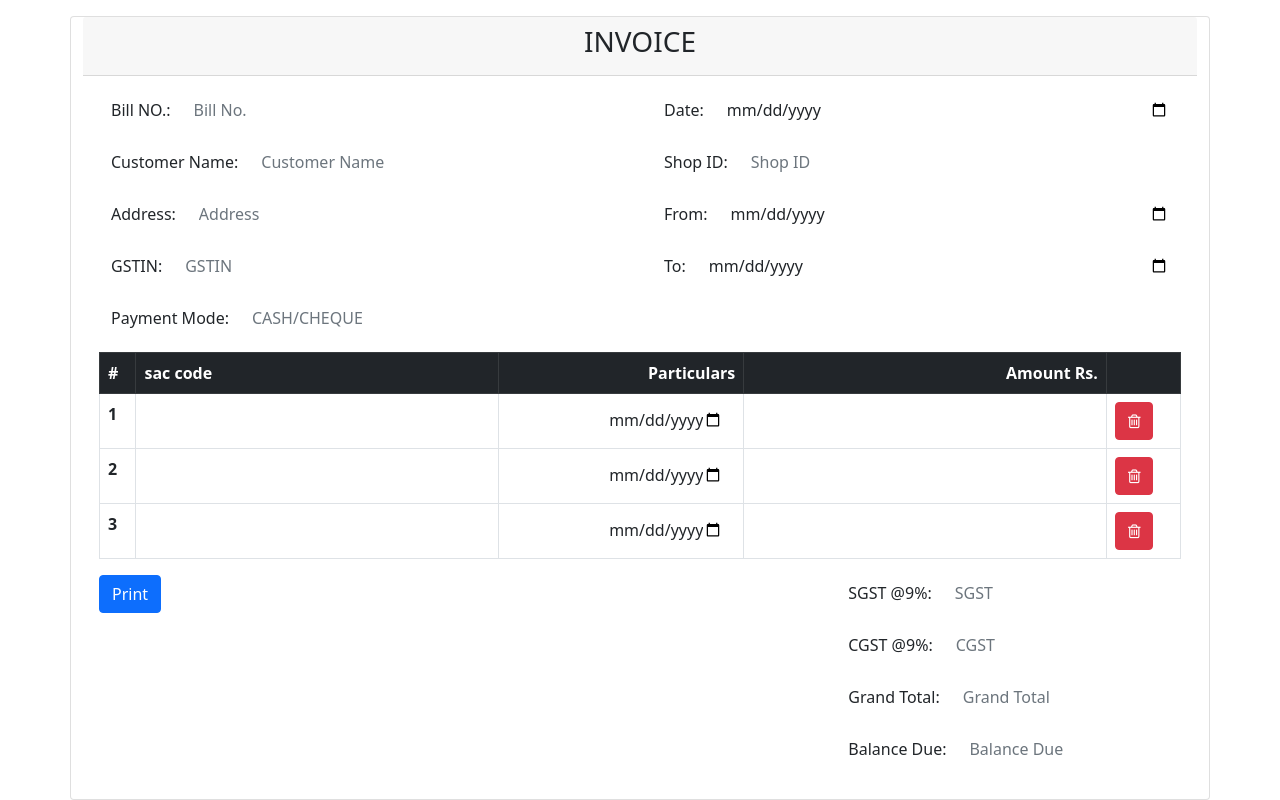
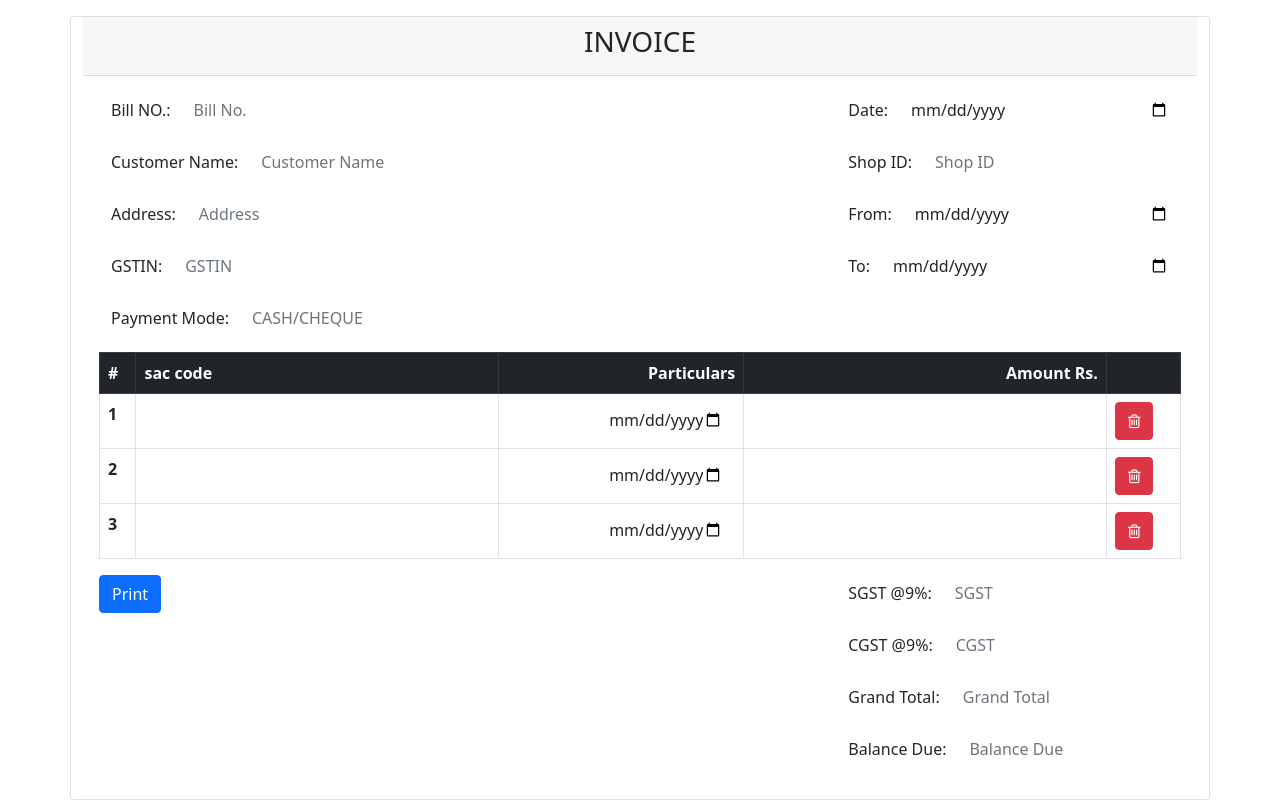
Before and after one commit to Kunal-R-Prajapati/Invoice-Management, a PHP site: page /invoice.php in a window 1280 px wide. Run offline with PHP 8.4, Linux system fonts and the light colour scheme.

Commit message:
changed col

```diff
--- a/invoice.php
+++ b/invoice.php
@@ -71,7 +71,7 @@
             </div>
             <div class="card-body">
                 <div class="row">
-                    <div class="col-6">
+                    <div class="col-8">
 
 
                         <div class="input-group mb-3">
@@ -112,7 +112,7 @@
 
                     </div>
 
-                    <div class="col-6">
+                    <div class="col-4">
 
                       <div class="input-group mb-3">
                         <div class="input-group-prepend">
```
